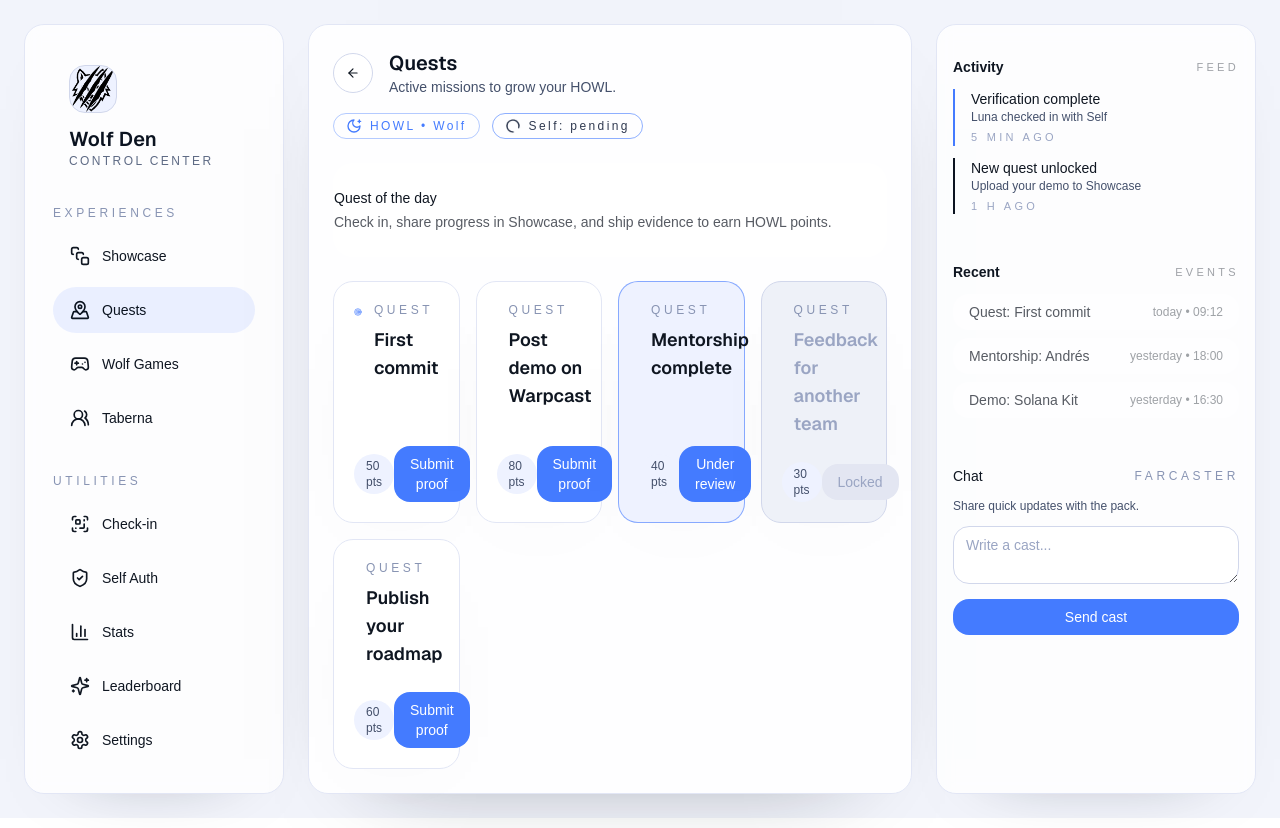
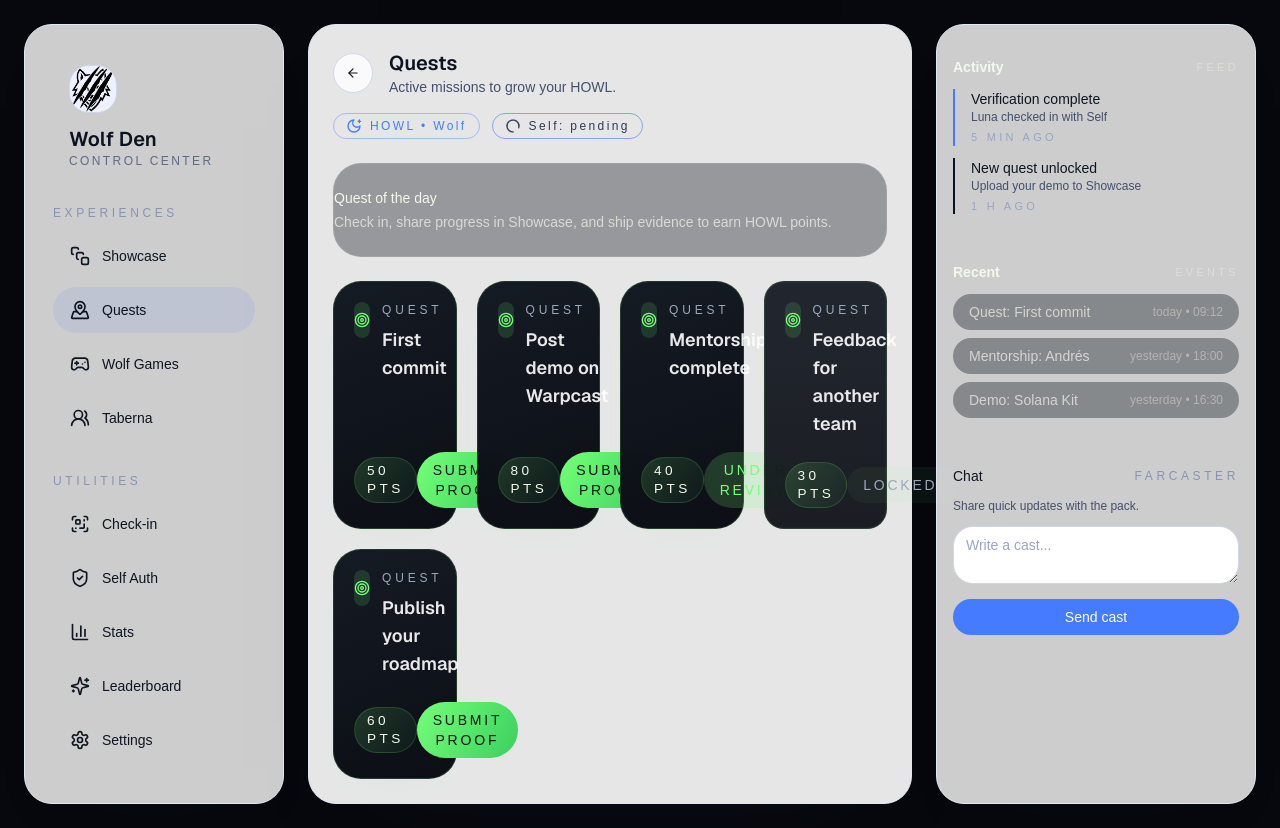
Before and after one commit to wolfcito/wolf-den, a Next.js app: page /en/quests in a window 1280 px wide. Built offline with nearby package versions, Linux system fonts and the light colour scheme; a web font is replaced by a local one.

Commit message:
feat: revamp wolf den ui with neon dark theme

```diff
--- a/package.json
+++ b/package.json
@@ -7,7 +7,10 @@
     "build": "next build --turbopack",
     "start": "next start",
     "lint": "biome check",
-    "format": "biome format --write"
+    "format": "biome format --write",
+    "bmad:refresh": "bmad-method install -f -i codex",
+    "bmad:list": "bmad-method list:agents",
+    "bmad:validate": "bmad-method validate"
   },
   "dependencies": {
     "@selfxyz/core": "1.0.8",
--- a/src/app/api/self/verify/route.ts
+++ b/src/app/api/self/verify/route.ts
@@ -18,6 +18,15 @@
     "SELF integration misconfigured: ensure NEXT_PUBLIC_SELF_SCOPE and NEXT_PUBLIC_SELF_ENDPOINT are set.",
   );
 }
+
+console.info(
+  "[SelfVerifier] configured",
+  JSON.stringify({
+    scope,
+    endpoint,
+    sandbox: useMock,
+  }),
+);
 
 const configStore = new DefaultConfigStore({
   minimumAge: 18,
--- a/src/app/globals.css
+++ b/src/app/globals.css
@@ -1,8 +1,21 @@
 @import "tailwindcss";
 
 :root {
-  --background: #ffffff;
-  --foreground: #171717;
+  --background: #06080d;
+  --foreground: #f4f8ec;
+  --wolf-panel: rgba(16, 19, 27, 0.92);
+  --wolf-panel-muted: rgba(20, 24, 33, 0.75);
+  --wolf-soft: #11161f;
+  --wolf-surface: rgba(12, 16, 24, 0.95);
+  --wolf-border: rgba(123, 255, 104, 0.16);
+  --wolf-border-strong: rgba(123, 255, 104, 0.28);
+  --wolf-glow: rgba(123, 255, 104, 0.4);
+  --wolf-emerald: #74ff78;
+  --wolf-emerald-soft: rgba(116, 255, 120, 0.16);
+  --wolf-amber: #f2c94c;
+  --wolf-text-subtle: #9ea7ba;
+  --wolf-radius-xl: 1.25rem;
+  --wolf-radius-2xl: 1.75rem;
 }
 
 @theme inline {
@@ -10,38 +23,75 @@
   --color-foreground: var(--foreground);
   --font-sans: var(--font-geist-sans);
   --font-mono: var(--font-geist-mono);
-  --color-wolf-bg: #f2f4fb;
-  --color-wolf-panel: #ffffff;
-  --color-wolf-soft: #d9dce8;
-  --color-wolf-bone: #0f1621;
-  --color-wolf-cyan: #447bff;
-  --color-wolf-violet: #0c1024;
-  --radius-xl: 1rem;
-  --radius-2xl: 1.25rem;
+  --color-wolf-bg: var(--background);
+  --color-wolf-panel: var(--wolf-panel);
+  --color-wolf-soft: var(--wolf-soft);
+  --color-wolf-bone: var(--foreground);
+  --color-wolf-emerald: var(--wolf-emerald);
+  --color-wolf-amber: var(--wolf-amber);
+  --radius-xl: var(--wolf-radius-xl);
+  --radius-2xl: var(--wolf-radius-2xl);
 }
 
 [data-theme="dark"] {
-  --background: #05070d;
-  --foreground: #f2f4fb;
-  --color-wolf-bg: #060913;
-  --color-wolf-panel: #0f1621;
-  --color-wolf-soft: #1d2333;
-  --color-wolf-bone: #f2f4fb;
-  --color-wolf-cyan: #5d8cff;
-  --color-wolf-violet: #0b1320;
-}
-
-@media (prefers-color-scheme: dark) {
-  :root {
-    --background: #0a0a0a;
-    --foreground: #ededed;
-  }
+  --background: #04060a;
+  --foreground: #f4f8ec;
 }
 
 body {
-  background: var(--background);
+  background:
+    radial-gradient(
+      120% 120% at 10% -20%,
+      rgba(116, 255, 120, 0.18),
+      transparent 55%
+    ),
+    radial-gradient(80% 80% at 90% 0%, rgba(48, 173, 83, 0.14), transparent 60%),
+    var(--background);
   color: var(--foreground);
   font-family: Arial, Helvetica, sans-serif;
+  min-height: 100vh;
+}
+
+.wolf-card {
+  background:
+    linear-gradient(
+      160deg,
+      rgba(20, 26, 36, 0.95) 0%,
+      rgba(10, 13, 19, 0.95) 100%
+    ), var(--wolf-surface);
+  border: 1px solid var(--wolf-border);
+  border-radius: var(--wolf-radius-2xl);
+  box-shadow:
+    0 35px 85px -65px rgba(0, 0, 0, 0.7),
+    0 12px 40px -32px rgba(123, 255, 120, 0.25);
+}
+
+.wolf-card--muted {
+  background: linear-gradient(
+    180deg,
+    rgba(17, 22, 31, 0.92) 0%,
+    rgba(9, 12, 18, 0.92) 100%
+  );
+  border: 1px solid rgba(123, 255, 104, 0.12);
+  border-radius: var(--wolf-radius-xl);
+  box-shadow: inset 0 0 0 1px rgba(255, 255, 255, 0.02);
+}
+
+.wolf-pill {
+  border-radius: 999px;
+  background: linear-gradient(
+    120deg,
+    rgba(116, 255, 120, 0.16),
+    rgba(71, 204, 120, 0.05)
+  );
+  border: 1px solid var(--wolf-border);
+  color: var(--foreground);
+  display: inline-flex;
+  align-items: center;
+  justify-content: center;
+  gap: 0.375rem;
+  padding: 0.25rem 0.75rem;
+  font-size: 0.85rem;
 }
 
 h1,
@@ -64,3 +114,22 @@
   white-space: nowrap;
   border: 0;
 }
+
+.wolf-glass {
+  background: linear-gradient(
+    150deg,
+    rgba(16, 23, 29, 0.8),
+    rgba(10, 14, 22, 0.8)
+  );
+  border: 1px solid rgba(123, 255, 104, 0.1);
+  border-radius: var(--wolf-radius-xl);
+  box-shadow: 0 18px 60px -45px rgba(116, 255, 120, 0.25);
+  backdrop-filter: blur(18px);
+}
+
+.wolf-gradient-text {
+  background: linear-gradient(120deg, #b5ff8a 0%, #6cff92 60%, #33c46c 100%);
+  -webkit-background-clip: text;
+  background-clip: text;
+  color: transparent;
+}
--- a/src/components/modules/LeaderboardList.tsx
+++ b/src/components/modules/LeaderboardList.tsx
@@ -9,22 +9,26 @@
   }>;
 
   return (
-    <div>
-      <h3 className="text-lg font-semibold">{t("title")}</h3>
-      <p className="text-sm text-[#44506b]">{t("subtitle")}</p>
+    <div className="text-[color:var(--foreground)]">
+      <h3 className="text-lg font-semibold uppercase tracking-[0.18em] text-white/90">
+        {t("title")}
+      </h3>
+      <p className="mt-1 text-sm text-[color:var(--wolf-text-subtle)]">
+        {t("subtitle")}
+      </p>
       <div className="mt-4 space-y-3">
         {leaderboard.map((entry) => (
           <div
             key={entry.team}
-            className="flex items-center justify-between rounded-2xl border border-[#d1d7eb] bg-[#eef2ff] px-4 py-3"
+            className="wolf-card--muted flex items-center justify-between rounded-[1.75rem] border border-[rgba(123,255,104,0.14)] px-5 py-4"
           >
             <div className="flex items-center gap-3 text-sm">
-              <span className="flex h-8 w-8 items-center justify-center rounded-xl bg-[#447bff]/15 text-[#447bff]">
+              <span className="flex h-9 w-9 items-center justify-center rounded-2xl bg-[rgba(123,255,120,0.18)] text-[color:var(--wolf-emerald)]">
                 #{entry.position}
               </span>
-              <p className="font-medium">{entry.team}</p>
+              <p className="font-medium text-white/85">{entry.team}</p>
             </div>
-            <span className="text-sm text-[#44506b]">
+            <span className="text-sm text-[color:var(--wolf-text-subtle)]">
               {t("points", { count: entry.points })}
             </span>
           </div>
--- a/src/components/modules/QuestsGrid.tsx
+++ b/src/components/modules/QuestsGrid.tsx
@@ -12,12 +12,12 @@
 
 function questTone(status: QuestStatus) {
   if (status === "submitted") {
-    return "border-[#447bff]/60 bg-[#eef2ff] text-[#0f1621]";
+    return "wolf-card bg-[radial-gradient(circle_at_top_left,rgba(116,255,120,0.12),rgba(17,22,31,0.88))] border border-[rgba(116,255,120,0.32)] text-white/90";
   }
   if (status === "locked") {
-    return "border-[#d1d7eb] bg-[#eef1f8] text-[#9aa5c3]";
+    return "wolf-card--muted border border-[rgba(123,255,104,0.08)] text-[color:var(--wolf-text-subtle)]";
   }
-  return "border-[#e2e6f5] bg-white text-[#0f1621]";
+  return "wolf-card border border-[rgba(123,255,104,0.24)] text-white";
 }
 
 export function QuestsGrid() {
@@ -25,34 +25,40 @@
   const quests = t.raw("items") as Quest[];
 
   return (
-    <div className="grid gap-4 text-[#0f1621] md:grid-cols-2 xl:grid-cols-4">
+    <div className="grid gap-5 text-[color:var(--foreground)] md:grid-cols-2 xl:grid-cols-4">
       {quests.map((quest) => (
         <div
           key={quest.id}
-          className={`flex h-full flex-col justify-between rounded-2xl border p-5 shadow-[0_28px_75px_-60px_rgba(15,22,33,0.55)] transition hover:-translate-y-1 hover:border-[#447bff]/60 hover:bg-[#eef2ff]/60 ${questTone(quest.status)}`}
+          className={`flex h-full flex-col justify-between rounded-[1.8rem] p-5 transition hover:-translate-y-1 hover:shadow-[0_25px_80px_-55px_rgba(123,255,120,0.35)] ${questTone(
+            quest.status,
+          )}`}
         >
           <div className="flex items-start gap-3">
-            <Target className="h-5 w-5 text-[#447bff]" aria-hidden />
+            <span className="flex h-9 w-9 items-center justify-center rounded-full bg-[rgba(123,255,120,0.14)] text-[color:var(--wolf-emerald)]">
+              <Target className="h-4 w-4" aria-hidden />
+            </span>
             <div>
-              <p className="text-xs uppercase tracking-[0.3em] text-[#8894b3]">
+              <p className="text-xs uppercase tracking-[0.32em] text-[color:var(--wolf-text-subtle)]">
                 {t("tag")}
               </p>
-              <h3 className="mt-2 text-lg font-semibold">{quest.title}</h3>
+              <h3 className="mt-2 text-lg font-semibold text-white/90">
+                {quest.title}
+              </h3>
             </div>
           </div>
           <div className="mt-6 flex items-center justify-between text-sm">
-            <span className="rounded-full bg-[#eef2ff] px-3 py-1 text-xs text-[#44506b]">
+            <span className="wolf-pill border border-[rgba(123,255,104,0.14)] bg-[rgba(123,255,120,0.08)] text-xs uppercase tracking-[0.25em] text-[color:var(--wolf-emerald)]">
               {t("points", { count: quest.points })}
             </span>
             <button
               type="button"
-              className={`rounded-xl px-4 py-2 text-sm font-medium transition
-                ${
-                  quest.status === "locked"
-                    ? "cursor-not-allowed bg-[#e3e6f2] text-[#9aa5c3]"
-                    : "bg-[#447bff] text-white hover:bg-[#5d8cff]"
-                }
-              `}
+              className={`rounded-full px-4 py-2 text-sm font-medium uppercase tracking-[0.2em] transition ${
+                quest.status === "locked"
+                  ? "cursor-not-allowed bg-[rgba(123,255,120,0.05)] text-[color:var(--wolf-text-subtle)]"
+                  : quest.status === "submitted"
+                    ? "bg-[rgba(123,255,120,0.18)] text-[color:var(--wolf-emerald)]"
+                    : "bg-[linear-gradient(120deg,#74ff78,#3bcf5f)] text-[#08120b] hover:brightness-110"
+              }`}
               disabled={quest.status !== "available"}
             >
               {t(`actions.${quest.status}`)}
--- a/src/components/ui/StatusPill.tsx
+++ b/src/components/ui/StatusPill.tsx
@@ -13,10 +13,14 @@
 }
 
 const statusTone: Record<StatusPillProps["status"], string> = {
-  unverified: "bg-[#eef2ff] text-[#5e6a84] border-[#d1d7eb]",
-  pending: "bg-[#e0e7ff] text-[#2f3950] border-[#447bff]/50",
-  verified: "bg-[#447bff] text-white border-[#447bff]",
-  error: "bg-[#ffe4e4] text-[#a61b2a] border-[#ffb2b2]",
+  unverified:
+    "bg-transparent text-[color:var(--wolf-text-subtle)] border border-[color:var(--wolf-border)]",
+  pending:
+    "bg-[rgba(123,255,104,0.12)] border border-[color:var(--wolf-border-strong)] text-[color:var(--wolf-emerald)]",
+  verified:
+    "bg-[linear-gradient(115deg,#74ff78,#3bcf5f)] text-[color:var(--wolf-soft)] border border-[rgba(41,197,94,0.45)] shadow-[0_0_20px_rgba(115,255,140,0.35)]",
+  error:
+    "bg-[rgba(255,75,75,0.12)] text-[#ff8f94] border border-[rgba(255,99,99,0.4)]",
 };
 
 const statusIcon: Record<
@@ -34,11 +38,11 @@
   const Icon = statusIcon[status];
 
   return (
-    <span
-      className={`inline-flex items-center gap-2 rounded-full border px-3 py-1 text-sm ${statusTone[status]}`}
-    >
+    <span className={`wolf-pill text-sm ${statusTone[status]}`}>
       <Icon
-        className={`h-4 w-4 ${status === "pending" ? "animate-spin" : ""}`}
+        className={`h-4 w-4 ${
+          status === "pending" ? "animate-spin" : ""
+        } text-current`}
         aria-hidden
       />
       {t(`statuses.${status}`)}
```
Also changed, not shown: src/components/home/HomeLanding.tsx (+45 -45 lines), src/components/modules/CheckInPanel.tsx (+24 -10 lines), src/components/modules/MentorBooking.tsx (+37 -20 lines), src/components/modules/ShowcaseGrid.tsx (+17 -9 lines), src/components/modules/StatsPanel.tsx (+23 -12 lines), src/components/modules/VotingList.tsx (+20 -9 lines).
